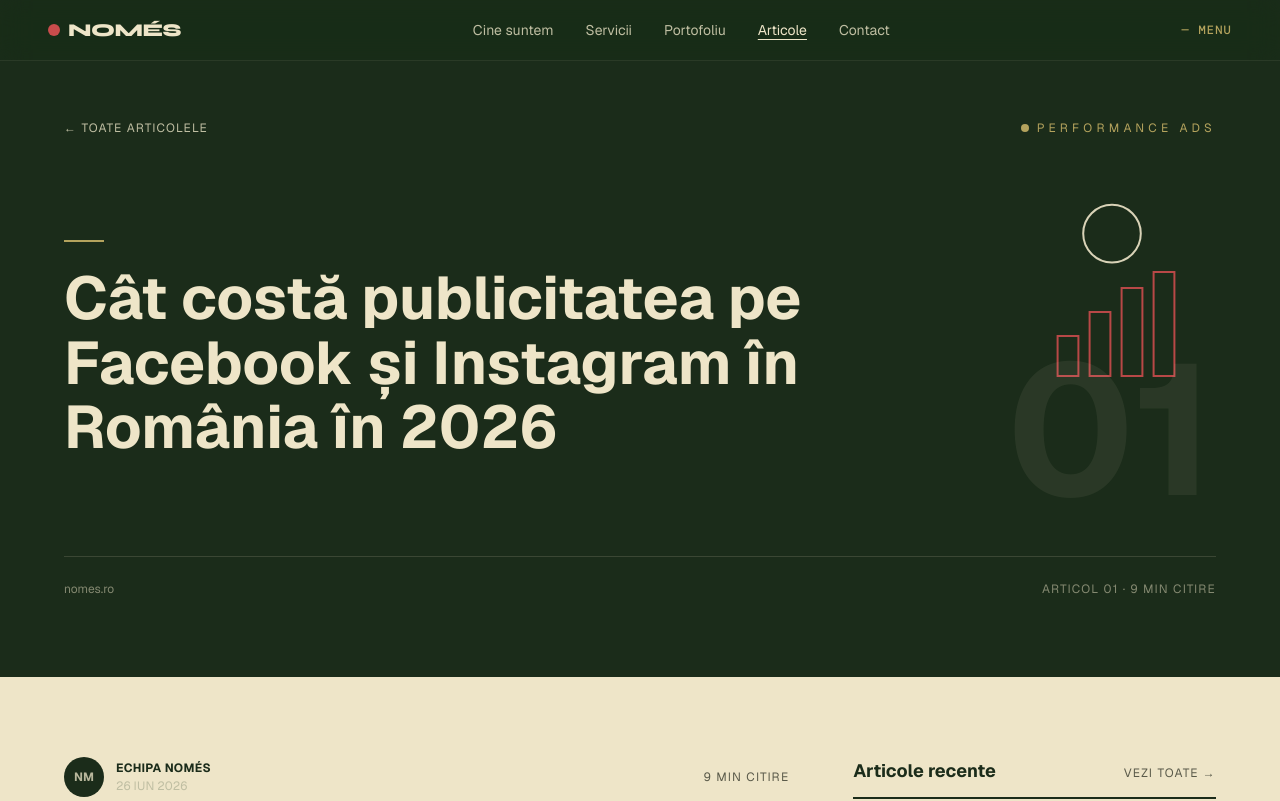
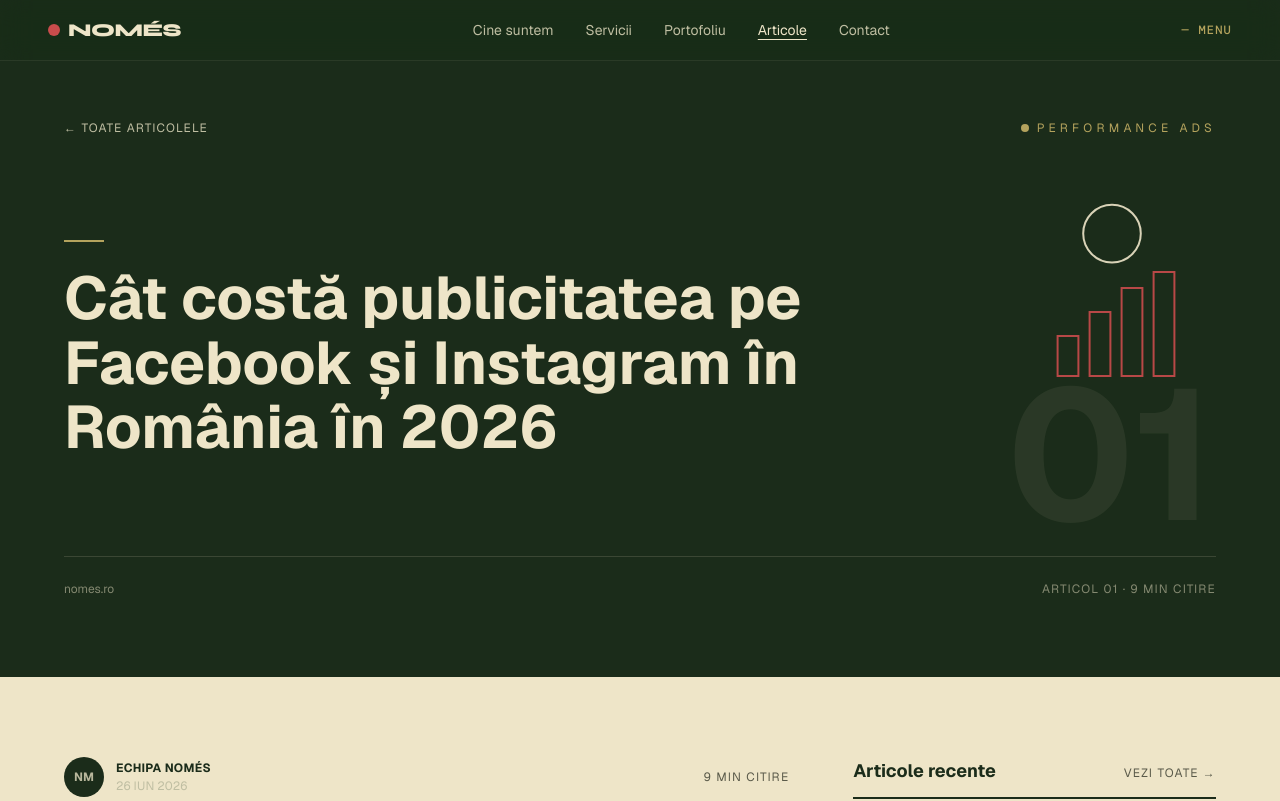
Before and after one commit to Doimih-Code/nomes, a Next.js app: page /articole/cat-costa-publicitatea-pe-facebook-si-instagram-in-romania-in-2026 in a window 1280 px wide. Shown: the top 801 px of the page. Built offline with nearby package versions, Linux system fonts and the light colour scheme.

Commit message:
Reduce article hero number gap to 10px above separator
Co-Authored-By: Claude Sonnet 5 <noreply@anthropic.com>

```diff
--- a/components/article-detail.tsx
+++ b/components/article-detail.tsx
@@ -92,7 +92,7 @@ export default function ArticleDetail({ article }: ArticleDetailProps) {
             {/* Giant faded article number, 35px above the separator line */}
             <div
               aria-hidden="true"
-              className="hidden md:block absolute bottom-full right-0 mb-[35px] select-none font-bold leading-none pointer-events-none"
+              className="hidden md:block absolute bottom-full right-0 mb-[10px] select-none font-bold leading-none pointer-events-none"
               style={{
                 color: 'rgba(238, 229, 200, 0.07)',
                 fontSize: 'clamp(calc(5.5rem + 25px), 15vw, calc(10rem + 25px))',
```
